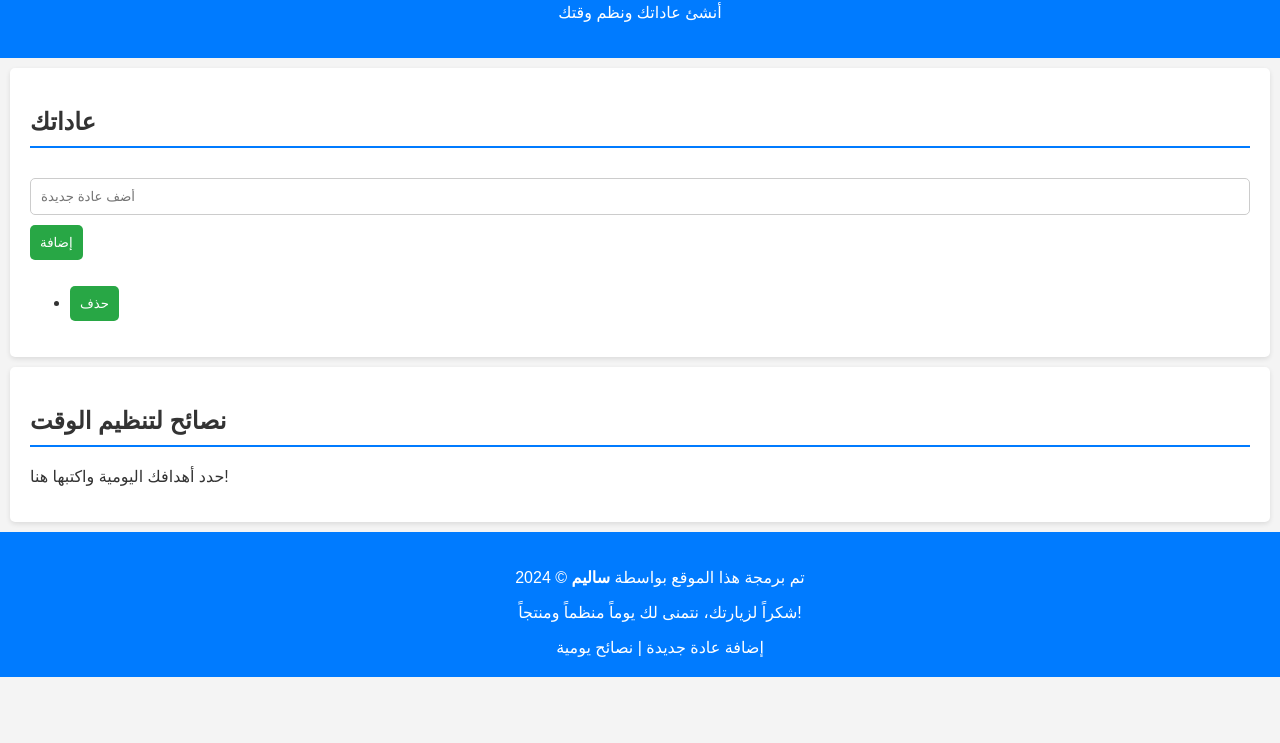
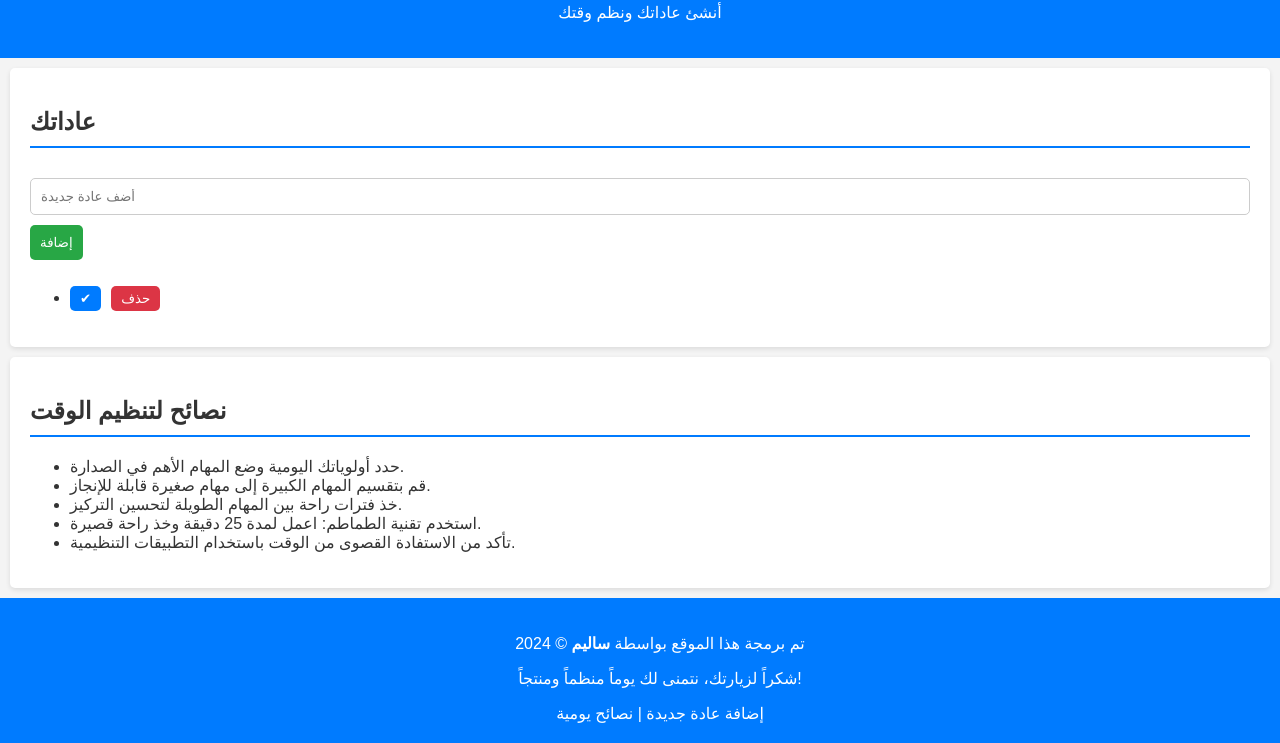
Before and after one commit to salime625/my-time-organizer, a plain HTML site: page index.html in a window 1280 px wide. Both pictures are taken after a click on the button "إضافة". Shown: the part 71-814 px from the top of the page. Drawn offline with Linux system fonts and the light colour scheme.

Commit message:
Updated code with new features and improvements

```diff
--- a/index.html
+++ b/index.html
@@ -21,7 +21,7 @@
 
     <section id="tips">
         <h2>نصائح لتنظيم الوقت</h2>
-        <p>حدد أهدافك اليومية واكتبها هنا!</p>
+        <ul id="tips-list"></ul>
     </section>
 
     <footer>
--- a/script.js
+++ b/script.js
@@ -1,35 +1,75 @@
+// حفظ العادات في localStorage
 function saveHabits() {
     const habits = [];
     document.querySelectorAll("#habit-list li").forEach(habit => {
-        habits.push(habit.firstChild.textContent);
+        const habitData = {
+            text: habit.firstChild.textContent,
+            completed: habit.classList.contains("completed")
+        };
+        habits.push(habitData);
     });
     localStorage.setItem("habits", JSON.stringify(habits));
 }
 
+// تحميل العادات من localStorage
 function loadHabits() {
     const savedHabits = JSON.parse(localStorage.getItem("habits"));
     if (savedHabits) {
-        savedHabits.forEach(habit => addHabit(habit));
+        savedHabits.forEach(habit => addHabit(habit.text, habit.completed));
     }
 }
 
-function addHabit(habitText) {
+// إضافة عادة جديدة إلى القائمة
+function addHabit(habitText, completed = false) {
     const habitInput = document.getElementById("habit-input");
     const habitList = document.getElementById("habit-list");
     const habitItem = document.createElement("li");
 
     habitItem.textContent = habitText || habitInput.value;
+    if (completed) habitItem.classList.add("completed");
+
+    // زر "تم" لتحديد إنجاز العادة
+    const completeButton = document.createElement("button");
+    completeButton.textContent = "✔";
+    completeButton.className = "complete-button";
+    completeButton.onclick = () => {
+        habitItem.classList.toggle("completed");
+        saveHabits();
+    };
+
+    // زر حذف العادة
     const deleteButton = document.createElement("button");
     deleteButton.textContent = "حذف";
+    deleteButton.className = "delete-button";
     deleteButton.onclick = () => {
         habitList.removeChild(habitItem);
         saveHabits();
     };
 
+    habitItem.appendChild(completeButton);
     habitItem.appendChild(deleteButton);
     habitList.appendChild(habitItem);
     habitInput.value = "";
     saveHabits();
 }
 
+// إضافة النصائح المتنوعة
+function loadTips() {
+    const tips = [
+        "حدد أولوياتك اليومية وضع المهام الأهم في الصدارة.",
+        "قم بتقسيم المهام الكبيرة إلى مهام صغيرة قابلة للإنجاز.",
+        "خذ فترات راحة بين المهام الطويلة لتحسين التركيز.",
+        "استخدم تقنية الطماطم: اعمل لمدة 25 دقيقة وخذ راحة قصيرة.",
+        "تأكد من الاستفادة القصوى من الوقت باستخدام التطبيقات التنظيمية."
+    ];
+
+    const tipsList = document.getElementById("tips-list");
+    tips.forEach(tip => {
+        const tipItem = document.createElement("li");
+        tipItem.textContent = tip;
+        tipsList.appendChild(tipItem);
+    });
+}
+
 loadHabits();
+loadTips();
--- a/style.css
+++ b/style.css
@@ -1,3 +1,4 @@
+/* تنسيق الصفحة الرئيسية */
 body {
     font-family: Arial, sans-serif;
     margin: 0;
@@ -33,7 +34,7 @@ section {
 input[type="text"] {
     padding: 10px;
     margin-top: 10px;
-    width: calc(100% - 22px); /* Make sure it fits well */
+    width: calc(100% - 22px);
     border: 1px solid #ccc;
     border-radius: 5px;
 }
@@ -50,6 +51,30 @@ button {
 
 button:hover {
     background: #218838;
+}
+
+.complete-button {
+    margin-right: 10px;
+    background: #007BFF;
+    border: none;
+    color: #fff;
+    padding: 5px 10px;
+    border-radius: 5px;
+    cursor: pointer;
+}
+
+.delete-button {
+    background: #dc3545;
+    border: none;
+    color: #fff;
+    padding: 5px 10px;
+    border-radius: 5px;
+    cursor: pointer;
+}
+
+li.completed {
+    text-decoration: line-through;
+    color: #888;
 }
 
 footer {
@@ -71,7 +96,6 @@ footer a:hover {
     text-decoration: underline;
 }
 
-/* Responsive styles */
 @media (max-width: 600px) {
     header, section, footer {
         padding: 10px;
```
